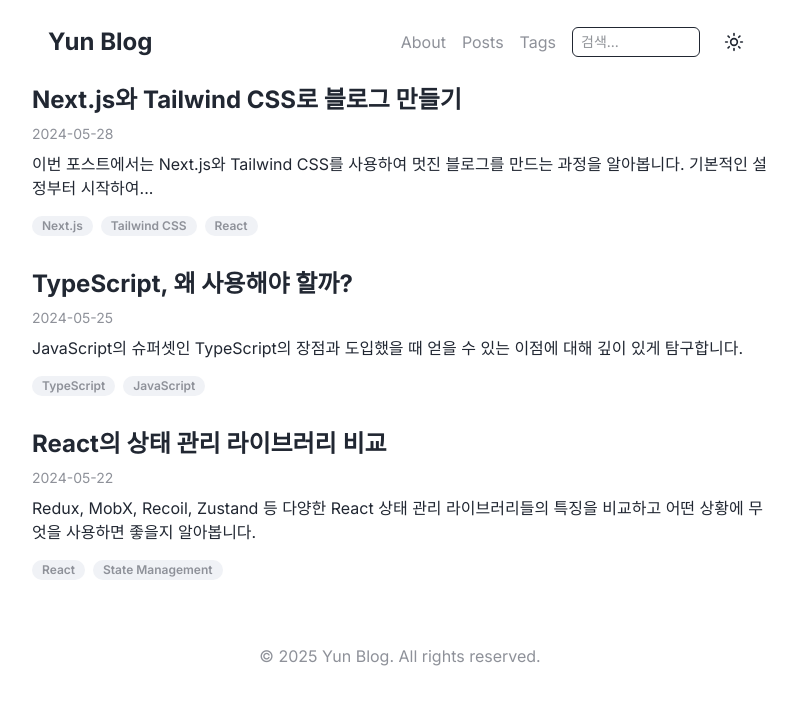
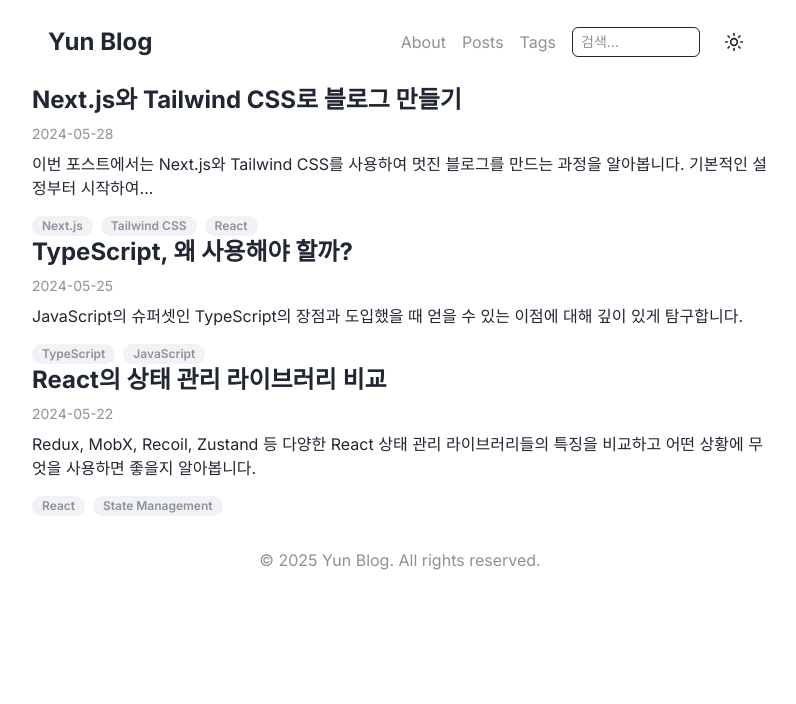
Before and after one commit to Yseek/yun-blog, a Next.js app: page /yun-blog/ in a window 1280 px wide. Shown: the top 704 px of the page, without its empty margins (240-1036 px from the left). Built offline with nearby package versions, Linux system fonts and the light colour scheme.

Commit message:
🐛 tag 오류 수정

```diff
--- a/src/app/tags/page.tsx
+++ b/src/app/tags/page.tsx
@@ -1,8 +1,6 @@
-"use client"; // 클라이언트 컴포넌트로 전환!
+"use client";
 
-import { useState, useEffect } from 'react';
 import { useSearchParams, useRouter } from 'next/navigation';
-import Link from 'next/link';
 import { PostPreview } from '@/components/PostPreview';
 import { posts } from '@/posts';
 
--- a/src/components/PostPreview.tsx
+++ b/src/components/PostPreview.tsx
@@ -3,19 +3,21 @@ import type { Post } from '@/posts';
 
 export function PostPreview({ post }: { post: Post }) {
   return (
-    <article className="mb-8">
-      <h2 className="text-2xl font-bold mb-2">
-        <Link href={`/posts/${post.id}`} className="hover:underline">
-          {post.title}
-        </Link>
-      </h2>
+    <article>
+      <Link href={`/posts/${post.id}`} className="hover:underline">
+        <h2 className="text-2xl font-bold mb-2">{post.title}</h2>
+      </Link>
       <p className="text-muted-foreground text-sm mb-2">{post.date}</p>
       <p className="mb-4">{post.summary}</p>
       <div className="flex flex-wrap gap-2">
         {post.tags.map((tag) => (
-          <span key={tag} className="bg-muted text-muted-foreground text-xs font-semibold px-2.5 py-0.5 rounded-full">
+          <Link
+            key={tag}
+            href={`/tags?q=${encodeURIComponent(tag)}`}
+            className="bg-muted text-muted-foreground text-xs font-semibold px-2.5 py-0.5 rounded-full hover:bg-primary hover:text-primary-foreground"
+          >
             {tag}
-          </span>
+          </Link>
         ))}
       </div>
     </article>
```
